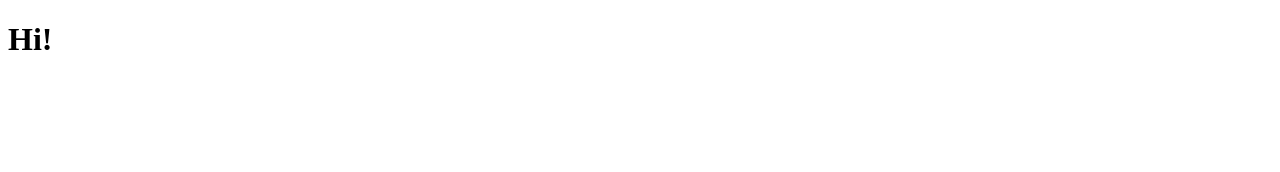
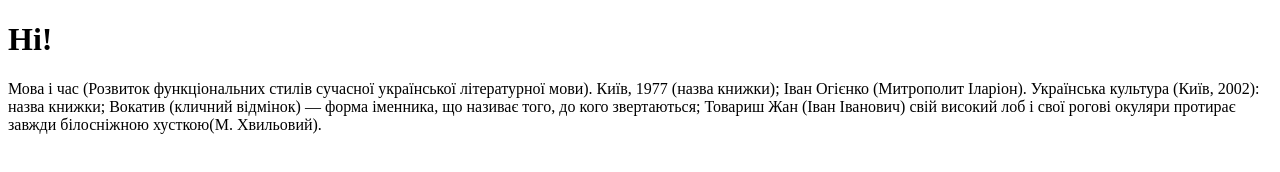
Before and after one commit to OksanaKuzich/sigma-hw-03, a plain HTML site: page index.html in a window 1280 px wide. Drawn offline with Linux system fonts and the light colour scheme.

Commit message:
task 13-14

```diff
--- a/JS/task13.js
+++ b/JS/task13.js
@@ -41,14 +41,14 @@ console.log(sentence(str));
 
 const resultFunc = sentence(str);
 
-const alertHelp = setInterval(function () {
-  alert("Do you need help?");
-}, 5000);
+// const alertHelp = setInterval(function () {
+//   alert("Do you need help?");
+// }, 5000);
 
-function helper(str, resultFunc) {
-  if (str.length > resultFunc.length) {
-    alertHelp;
-  }
-}
+// function helper(str, resultFunc) {
+//   if (str.length > resultFunc.length) {
+//     alertHelp;
+//   }
+// }
 
-helper(str, resultFunc);
+// helper(str, resultFunc);
--- a/JS/task14.js
+++ b/JS/task14.js
@@ -1 +1,46 @@
-// Мова і час (Розвиток функціональних стилів cучасної української літературної мови). Київ, 1977 (назва книжки); Іван Огієнко (Митрополит Іларіон). Українська культура (Київ, 2002): назва книжки; Вокатив (кличний відмінок) — форма іменника, що називає того, до кого звертаються; Товариш Жан (Іван Іванович) свій високий лоб і свої рогові окуляри протирає завжди білосніжною хусткою <…> (М. Хвильовий); В українській мові багато запозичених слів — з грецької (церква, піп, диявол, театр, політика та ін.), латинської (медицина, університет, цирк, юрист та ін.), тюркських (гарбуз, козак, товар, карий та ін.), німецької (крейда, майстер, ландшафт та ін.), французької (аванс, багаж, інженер та ін.), англійської (бокс, футбол, смокінг, менеджер та ін.), польської (хлопець, певний, червоний та ін.), російської (болванка, затвор, льтчик та ін.) та низки інших мов (з підручника); сполучники і (й), та (у значенні «але»).
+// Перевірити, чи дотримується в заданому тексті баланс круглих дужок,
+// що відкривають і закривають, тобто можна встановити взаємно однозначну
+// відповідність відкривають і закривають дужок, причому відкриває дужка
+// завжди передує відповідної закриває. Якщо баланс дотримується вивести цей
+// текст на html – сторінку і забороніть користувачу копіювати цей текст та
+// перегляд коду сторінки.
+
+const example =
+  "Мова і час (Розвиток функціональних стилів cучасної української літературної мови). Київ, 1977 (назва книжки); Іван Огієнко (Митрополит Іларіон). Українська культура (Київ, 2002): назва книжки; Вокатив (кличний відмінок) — форма іменника, що називає того, до кого звертаються; Товариш Жан (Іван Іванович) свій високий лоб і свої рогові окуляри протирає завжди білосніжною хусткою(М. Хвильовий).";
+
+function checkBrackets(str) {
+  const arrBrackets = "()";
+  const stack = [];
+  for (let i = 0; i < str.length; ++i) {
+    let symbol = str[i];
+    let index = arrBrackets.indexOf(symbol);
+
+    if (index >= 0) {
+      if (index & 1) {
+        if (!stack.length) {
+          return false;
+        }
+
+        let last_br = stack.pop();
+
+        if (last_br != arrBrackets[index - 1]) {
+          return false;
+        }
+      } else {
+        stack.push(symbol);
+      }
+    }
+  }
+
+  return !stack.length;
+}
+
+console.log(checkBrackets(example));
+
+if (checkBrackets(example)) {
+  const elem = document.getElementById("example");
+  elem.innerHTML = example;
+  elem.onselectstart = function () {
+    return false;
+  };
+}
--- a/index.html
+++ b/index.html
@@ -8,6 +8,8 @@
   </head>
   <body>
     <h1>Hi!</h1>
+    <div id="example" oncontextmenu="return false;"></div>
   </body>
   <script src="./JS/task13.js"></script>
+  <script src="./JS/task14.js"></script>
 </html>
```
